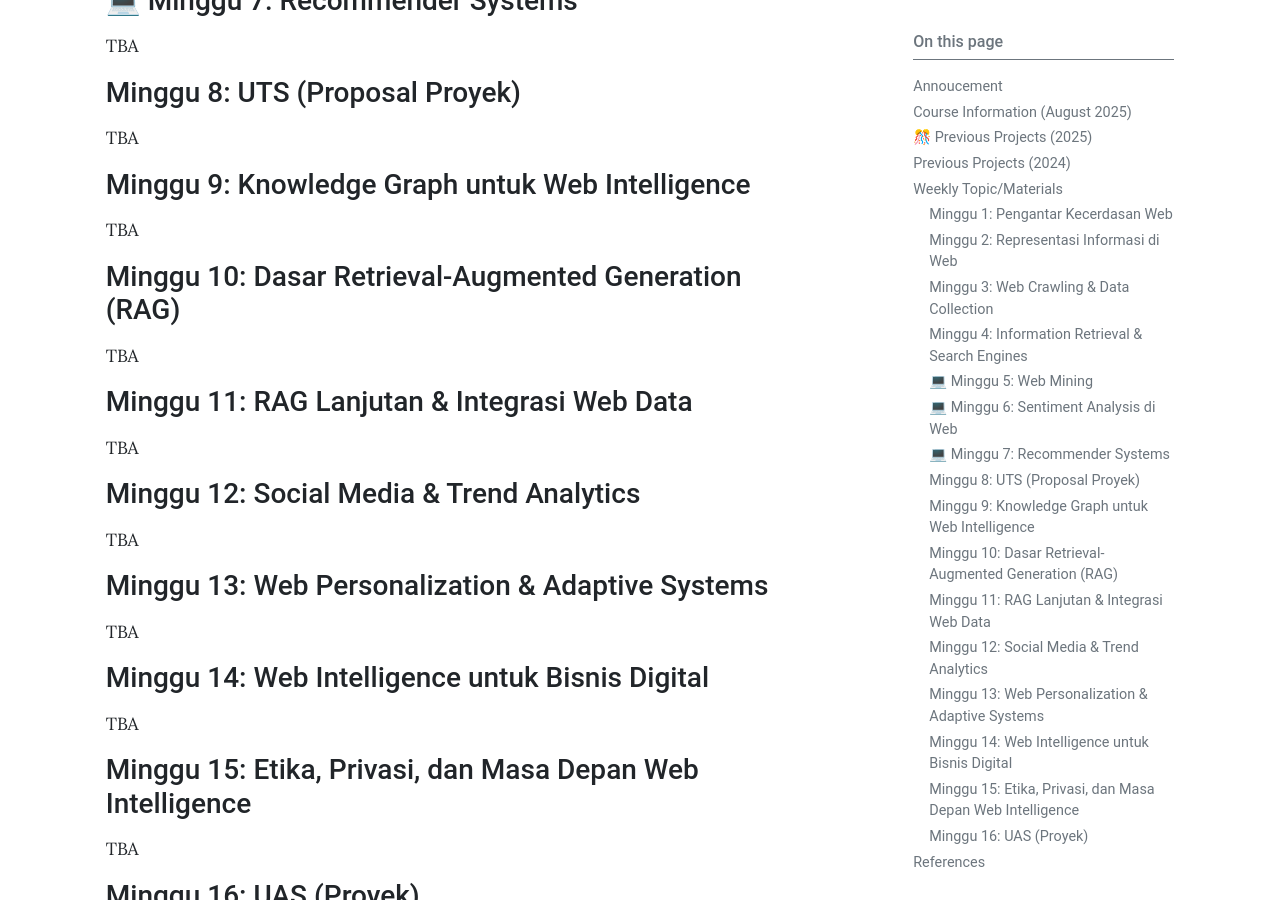
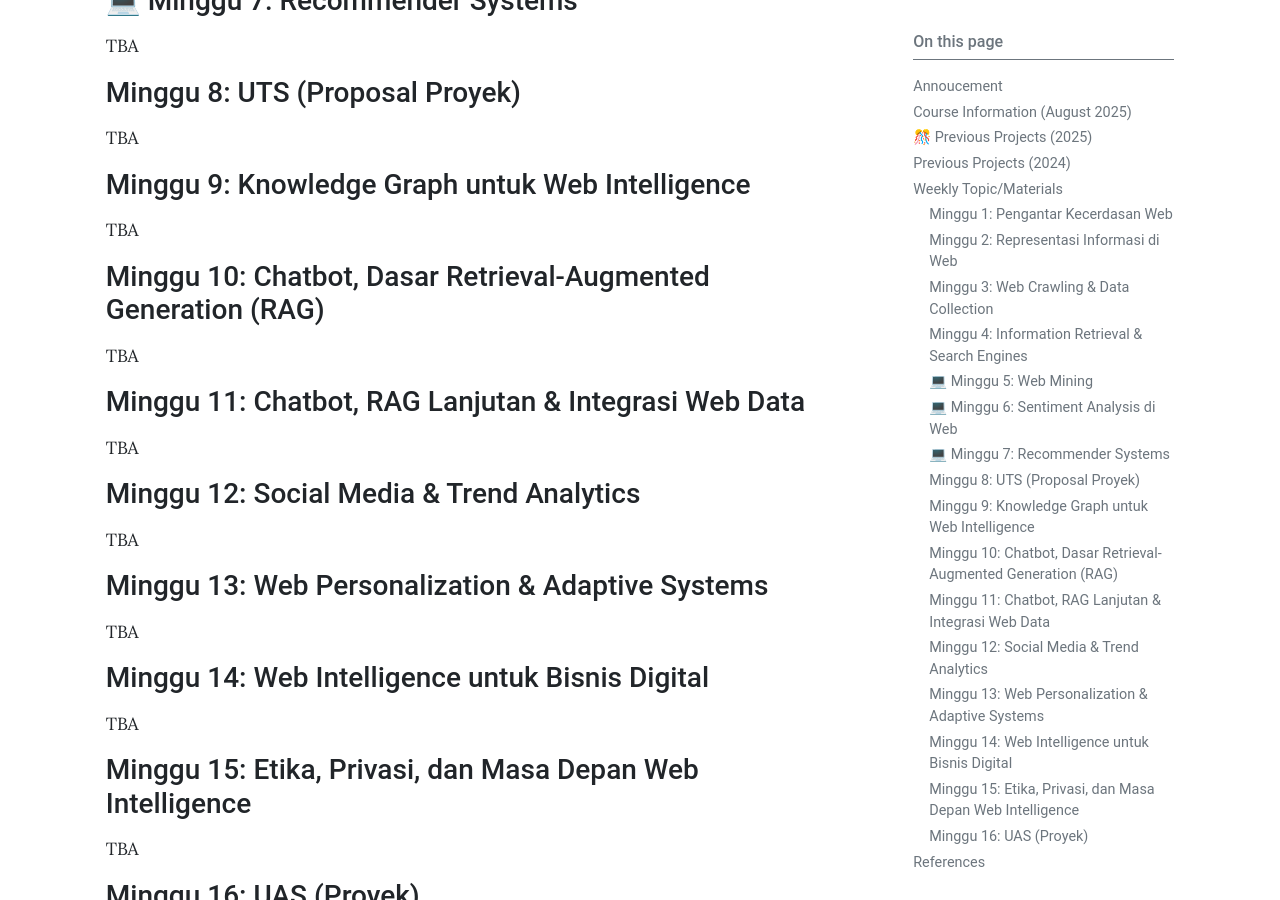
Before and after one commit to gusti-alfarisy/gusti-alfarisy.github.io, a Jekyll site: the page built from pages/mk/web2025.md, in a window 1280 px wide and 900 px high, scrolled down 4628 px. Built offline with Jekyll 4.4.1, drawn with Linux system fonts in a browser that asks for light colours.

Commit message:
update week silabus rag

```diff
--- a/pages/mk/web2025.md
+++ b/pages/mk/web2025.md
@@ -129,8 +129,8 @@ UAS dilaksanakan dengen presentasi proyek yang berdampak (akan dijelaskan di per
 ## Weekly Topic/Materials
 
 ### Minggu 1: Pengantar Kecerdasan Web
+TBA
 
-TBA
 
 ### Minggu 2: Representasi Informasi di Web
 
@@ -165,11 +165,11 @@ TBA
 
 TBA
 
-### Minggu 10: Dasar Retrieval-Augmented Generation (RAG)
+### Minggu 10: Chatbot, Dasar Retrieval-Augmented Generation (RAG)
 
 TBA
 
-### Minggu 11: RAG Lanjutan & Integrasi Web Data
+### Minggu 11: Chatbot, RAG Lanjutan & Integrasi Web Data
 
 TBA
 
```
